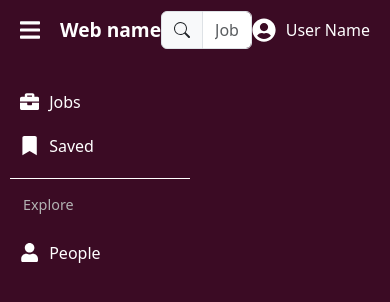
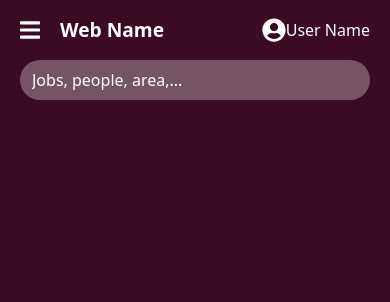
Before and after one commit to TJordahl90/Capstone-Web-Crawler, a React (Vite) app in the folder frontend/: page /find-jobs in a window 390 px wide. Shown: the top 302 px of the page. Built offline with nearby package versions, Linux system fonts and the light colour scheme.

Commit message:
Add wingpanel for better ui

```diff
--- a/frontend/src/components/FindJobs.css
+++ b/frontend/src/components/FindJobs.css
@@ -12,14 +12,19 @@
     top: 0;
     left: 0;
     width: 100%;
-    /* Full width */
     display: flex;
     align-items: center;
     justify-content: space-between;
     background-color: #3B0B24;
     padding: 10px 20px;
     color: white;
-    z-index: 20;
+    z-index: 100;
+}
+
+/* LEFT SIDE (Hamburger + Web Name) */
+.header-left {
+    display: flex;
+    align-items: center;
 }
 
 /* Hamburger Menu (Left Side) */
@@ -37,66 +42,68 @@
 }
 
 .hamburger-menu:hover {
-    background-color: rgba(255, 255, 255, 0.2); /* Circle hover effect */
+    background-color: rgba(255, 255, 255, 0.2);
 }
 
+/* Fix Web Name Position */
 .web-name {
     font-size: 1.2rem;
     font-weight: bold;
     margin-left: 10px;
+    white-space: nowrap;
 }
 
-/* Search Bar (Center) */
+/* SEARCH BAR - Centered */
 .search-bar {
     flex: 1;
+    max-width: 400px;
     display: flex;
     justify-content: center;
 }
 
+/* SEARCH INPUT */
 .search-input {
-    width: 500px;
-    background-color: rgba(255, 255, 255, 0.5);
+    width: 100%;
+    max-width: 350px;
+    background-color: rgba(255, 255, 255, 0.3);
     color: white;
     border: none;
     border-radius: 20px;
     font-size: 1rem;
-    padding-left: 10px;
+    padding: 8px 12px;
 }
 
+/* Fix Placeholder Text Color */
 .search-input::placeholder {
-    color: white;
-    /* White placeholder text */
-    opacity: 1;
+    color: white !important;
+    opacity: 1 !important;
 }
 
-.input-group-text {
-    background-color: rgba(255, 255, 255, 0.5);
-    border: none;
-    border-radius: 20px 0 0 20px;
-    padding: 6px 10px;
-}
-
-/* User Info (Right Side) */
+/* USER INFO (Right Side) */
 .user-info {
     display: flex;
     align-items: center;
-    gap: 10px;
 }
-
 .user-name {
     font-size: 1rem;
 }
 
+/* Default Side Panel */
 .side-panel {
     width: 200px;
     height: 100vh;
-    background-color: #3B0B24; /* Match website theme */
+    background-color: #3B0B24;
     color: white;
     position: fixed;
     left: 0;
     top: 60px;
     padding-top: 20px;
-    transition: background 0.3s ease;
+    transition: transform 0.3s ease, width 0.3s ease;
+}
+
+/* When collapsed, side panel remains hidden */
+.side-panel.hidden {
+    transform: translateX(-100%);
 }
 
 .menu-item {
@@ -111,9 +118,9 @@
 .menu-divider-line {
     height: 1px;
     background-color: white;
-    width: 180px;  /* Default width */
+    width: 180px;
     margin: 10px auto;
-    transition: width 0.3s ease; /* Smooth transition */
+    transition: width 0.3s ease;
 }
 
 /* When the side panel collapses, reduce the white line width */
@@ -151,3 +158,78 @@
 .side-panel.collapsed .menu-divider {
     display: none;
 }
+
+/* WingPanel Styling - Only appears when screen width <= 620px */
+.wing-panel {
+    position: fixed;
+    top: 0;
+    left: 0;
+    width: 200px;
+    height: 100vh;
+    background-color: #3B0B24;
+    color: white;
+    padding-top: 20px;
+    display: flex;
+    flex-direction: column;
+    transition: transform 0.3s ease;
+    transform: translateX(-100%);
+    z-index: 1000; /* Ensure it's on top */
+}
+
+/* Show WingPanel when it's active */
+.wing-panel.active {
+    transform: translateX(0);
+}
+
+
+.wing-header {
+    display: flex;
+    align-items: center;
+    padding: 15px 15px;
+    height: 50px;
+}
+
+.wing-header .web-name {
+    font-size: 1.2rem;
+    font-weight: bold;
+    margin-left: 38px;
+    position: absolute;
+    top: 30px;
+    transform: translateY(-50%);
+}
+
+/* Big Mac button inside WingPanel */
+.bigmac-menu {
+    display: flex;
+    align-items: center;
+    justify-content: center;
+    cursor: pointer;
+    border-radius: 50%;
+    padding: 10px;
+    transition: background 0.3s ease;
+    width: 40px;
+    height: 40px;
+    margin-left: 0px;
+    position: absolute;
+    top: 10px;
+    left: 10px;
+}
+
+.bigmac-menu:hover {
+    background-color: rgba(255, 255, 255, 0.2);
+}
+
+/* Hide side panel when screen width <= 620px */
+@media (max-width: 620px) {
+    .side-panel {
+        display: none;
+    }
+
+    .search-bar {
+        position: absolute;
+        top: 60px; /* Moves search bar down below header */
+        left: 50%;
+        transform: translateX(-50%);
+        width: 100%;
+    }
+}
--- a/frontend/src/components/FindJobs.jsx
+++ b/frontend/src/components/FindJobs.jsx
@@ -1,18 +1,46 @@
-import React from "react";
+import React, { useState, useEffect } from "react";
 import "./FindJobs.css";
 import { FaBars, FaUserCircle } from "react-icons/fa";
 import { FaBriefcase, FaBookmark, FaUser } from "react-icons/fa";
-import { useState } from "react";
 
 const FindJobs = () => {
     const [isCollapsed, setIsCollapsed] = useState(false);
+    const [isWingPanelOpen, setIsWingPanelOpen] = useState(false);
+    const [isMobileView, setIsMobileView] = useState(window.innerWidth <= 620);
 
-    const toggleSidePanel = () => {
+    // Detect screen resize
+    useEffect(() => {
+        const handleResize = () => {
+            if (window.innerWidth > 620) {
+                setIsMobileView(false);
+                setIsWingPanelOpen(false);
+            } else {
+                setIsMobileView(true);
+            }
+        };
+
+        window.addEventListener("resize", handleResize);
+        return () => window.removeEventListener("resize", handleResize);
+    }, []);
+
+    // Toggle side panel for desktop OR WingPanel for mobile
+    const togglePanel = () => {
+        if (isMobileView) {
+            setIsWingPanelOpen(!isWingPanelOpen);
+        } else {
             setIsCollapsed(!isCollapsed);
+        }
     };
+
+    // Close WingPanel when clicking BigMac
+    const closeWingPanel = () => {
+        setIsWingPanelOpen(false);
+    };
+
     return (
         <div className="findjobs-container">
-            {/* Add SidePanel */}
+            {/* Side Panel (Visible when screen width > 620px) */}
+            {!isMobileView && (
                 <div className={`side-panel ${isCollapsed ? "collapsed" : ""}`}>
                     <div className="menu-item">
                         <FaBriefcase className="icon" />
@@ -29,27 +57,61 @@ const FindJobs = () => {
                         <span>People</span>
                     </div>
                 </div>
+            )}
+
+            {/* WingPanel (Appears when screen width <= 620px) */}
+            {isMobileView && (
+                <div className={`wing-panel ${isWingPanelOpen ? "active" : ""}`}>
+                    {/* Wing Header - Contains only BigMac and Web Name */}
+                    <div className="wing-header">
+                        <div className="bigmac-menu" onClick={closeWingPanel}>
+                            <FaBars size={24} />
+                        </div>
+                        <span className="web-name">Web Name</span>
+                    </div>
+
+                    {/* Menu Items - Jobs, Saved, People */}
+                    <div className="menu-item">
+                        <FaBriefcase className="icon" />
+                        <span>Jobs</span>
+                    </div>
+                    <div className="menu-item">
+                        <FaBookmark className="icon" />
+                        <span>Saved</span>
+                    </div>
+                    <div className="menu-divider-line"></div>
+                    <div className="menu-divider">Explore</div>
+                    <div className="menu-item">
+                        <FaUser className="icon" />
+                        <span>People</span>
+                    </div>
+                </div>
+            )}
+
             {/* Header Section */}
             <header className="header">
-                <div className="hamburger-menu" onClick={toggleSidePanel}>
+                {/* Left Side: Hamburger + Web Name */}
+                <div className="header-left">
+                    <div className="hamburger-menu" onClick={togglePanel}>
                         <FaBars size={24} />
                     </div>
-                <span className="web-name">Web name</span>
+                    <span className="web-name">Web Name</span>
+                </div>
 
-                <div className="search-bar input-group">
-                    <span className="input-group-text">
-                        <svg xmlns="http://www.w3.org/2000/svg" width="16" height="16" fill="currentColor" class="bi bi-search" viewBox="0 0 16 16">
-                            <path d="M11.742 10.344a6.5 6.5 0 1 0-1.397 1.398h-.001q.044.06.098.115l3.85 3.85a1 1 0 0 0 1.415-1.414l-3.85-3.85a1 1 0 0 0-.115-.1zM12 6.5a5.5 5.5 0 1 1-11 0 5.5 5.5 0 0 1 11 0" />
-                        </svg>
-                    </span>
-                    <input type="text" className="form-control search-input" style={{ maxWidth: "500px" }} placeholder="Jobs, people, area,..." />
+                {/* Center: Search Bar */}
+                <div className="search-bar">
+                    <input type="text" className="search-input" placeholder="Jobs, people, area,..." />
                 </div>
+
+                {/* Right Side: User Info */}
                 <div className="user-info">
                     <FaUserCircle size={24} />
                     <span className="user-name">User Name</span>
                 </div>
             </header>
+
             <div className="main-content">
+
             </div>
         </div>
     );
```
Lines whose indentation alone changed are shown as unchanged.
